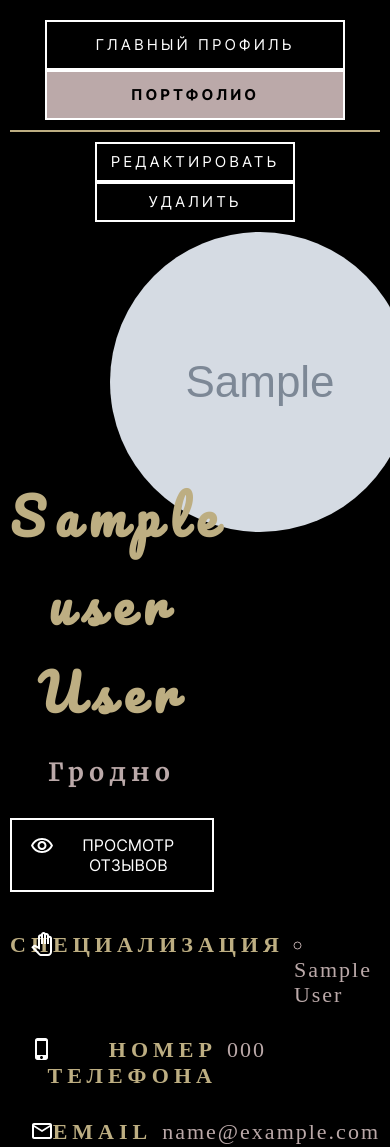
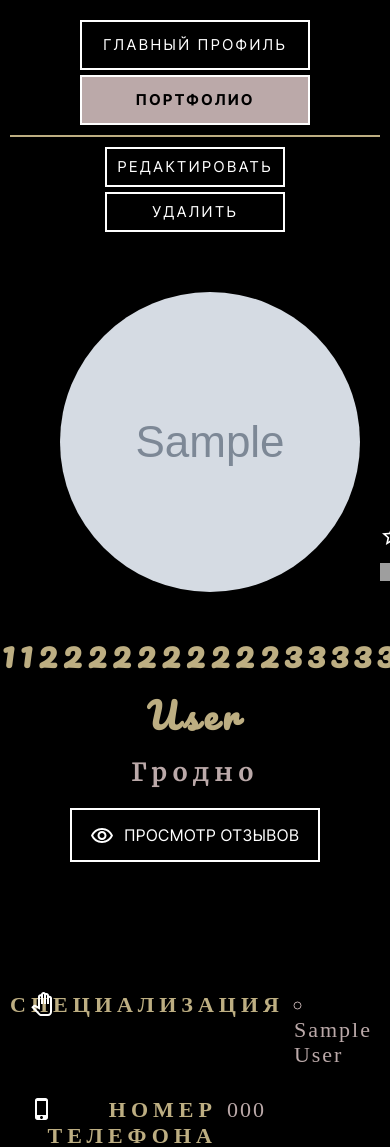
Before and after one commit to DmBand/hairdressers, a Django app: a page that uses hairdressers_project/users_app/templates/users_app/portfolio.html in a window 390 px wide. Shown: the part 106-1253 px from the top of the page. Run offline with Django 4.2, Linux system fonts and the light colour scheme; a user stored in the database is signed in; tables that the repository leaves empty hold one stand-in row (values such as "Sample post"); grey boxes marked "Sample" are stand-in pictures; parts of the project's set-up code (start-up, migrations or seed data) failed here and were passed over; grey boxes are pictures that could not be loaded.

Commit message:
some edits

```diff
--- a/hairdressers_project/users_app/static/users_app/css/portfolio.css
+++ b/hairdressers_project/users_app/static/users_app/css/portfolio.css
@@ -14,6 +14,13 @@
 	column-gap: 40px;
 	border-bottom: 2px solid #BDAE82;
 	padding-bottom: 10px;
+}
+
+@media (max-width: 650px) {
+	.btn-list {
+		row-gap: 5px;
+		column-gap: 20px;
+	}
 }
 
 .btn-block,
@@ -35,11 +42,24 @@
 	color: #fff;
 }
 
+@media (max-width: 768px) {
+	.btn-block {
+		width: 230px;
+	}
+}
+
 .btn-block2,
 .btn-block3 {
 	width: 200px;
 	height: 40px;
 	color: #fff;
+}
+
+@media (max-width: 768px) {
+	.btn-block2,
+	.btn-block3 {
+		width: 180px;
+	}
 }
 
 .btn-block:hover {
@@ -64,9 +84,21 @@
 	color: #000;
 }
 
+@media (max-width: 768px) {
+	.btn-block-active {
+		width: 230px;
+	}
+}
+
 .btn-item {
 	letter-spacing: 3px;
 	line-height: 46px;
+}
+
+@media (max-width: 768px) {
+	.btn-item {
+		letter-spacing: 2px;
+	}
 }
 
 .btn-item2 {
@@ -74,22 +106,25 @@
 	line-height: 35px;
 }
 
-.btn-list {
-	display: flex;
-	flex-wrap: wrap;
-	align-items: center;
-	justify-content: center;
-	column-gap: 40px;
-	border-bottom: 2px solid #BDAE82;
-	padding-bottom: 10px;
+@media (max-width: 768px) {
+	.btn-item2 {
+		letter-spacing: 2px;
+	}
 }
 
 .main-title {
+	margin-top: 50px;
 	display: flex;
-	justify-content: space-between;
-	flex-wrap: wrap;
+	justify-content: space-around;
 	font-family: 'Merriweather';
 	font-weight: 700;
+}
+
+@media (max-width: 1170px) {
+	.main-title {
+		flex-direction: column;
+		align-items: center;
+	}
 }
 
 .photo-and-rating {
@@ -141,8 +176,6 @@
 	display: flex;
 	flex-direction: column;
 	justify-content: center;
-	row-gap: 20px;
-	width: 55%;
 	height: 300px;
 	text-align: center;
 	color: #BBA9A9;
@@ -150,18 +183,19 @@
 
 .name-surname {
 	font-family: 'Pacifico';
-	font-size: 50px;
-	letter-spacing: 10px;
+	font-size: 35px;
+	letter-spacing: 5px;
 	color: #BDAE82;
 }
 
 .city {
+	margin-top: 10px;
 	font-size: 25px;
 	letter-spacing: 5px;
 }
 
 .comment-btns-container {
-	margin-top: 10px;
+	margin-top: 20px;
 	display: flex;
 	flex-direction: column;
 	row-gap: 15px;
@@ -365,7 +399,7 @@
 	font-size: 18px;
 	line-height: 38px;
 	text-transform: uppercase;
-	width: 170px;
+	width: 250px;
 	height: 40px;
 	border: 2px solid #fff;
 	color: #fff;
@@ -375,10 +409,10 @@
 	cursor: pointer;
 }
 
-.del-photo-text:hover {
+/* .del-photo-text:hover {
 	border-color: #8f0c0c;
 	color: #8f0c0c;
-}
+} */
 
 .yes-no-container {
 	display: flex;
@@ -414,20 +448,22 @@
 }
 
 .portfolio-items {
-	max-height: 850px;
+	max-height: 550px;
+	padding: 0 10px 10px;
+	width: 100%;
 	overflow: auto;
 	margin-top: 20px;
 	display: flex;
-	flex-wrap: wrap;
-	justify-content: center;
-	column-gap: 10px;
-	row-gap: 20px;
+	/* flex-wrap: wrap; */
+	/* justify-content: center; */
+	column-gap: 20px;
+	/* row-gap: 20px; */
 }
 
 .ptf-item {
-	width: 400px;
-	height: 400px;
-	object-fit: cover;
+	width: 500px;
+	height: 450px;
+	object-fit: contain;
 }
 
 .p-info {
--- a/hairdressers_project/users_app/static/users_app/js/reset_btn.js
+++ b/hairdressers_project/users_app/static/users_app/js/reset_btn.js
@@ -9,7 +9,7 @@ const btnYes = document.getElementById('yes-reset');
 function confirmReset() {
     delPortf.classList.toggle('active');
     if (delPortf.classList.contains('active')) {
-        delPortf.innerText = 'Очистить?'
+        delPortf.innerText = 'Удалить все фото?'
         btnYes.classList.add('yes-reset');
         btnYes.innerText = 'Да';
 
@@ -28,7 +28,7 @@ function confirmReset() {
             btnYes.classList.remove('yes-reset');
             btnYes.innerText = '';
 
-            delPortf.innerText = 'Очистить';
+            delPortf.innerText = 'Удалить все фото';
     }
 }
 
--- a/hairdressers_project/users_app/templates/users_app/portfolio.html
+++ b/hairdressers_project/users_app/templates/users_app/portfolio.html
@@ -46,7 +46,9 @@
             </a>
         </div>
         <div class="main-name-city">
-            <h1 class="name-surname">{{ title }}</h1>
+            <h1 class="name-surname">1111111111222222222233333333331</h1>
+            <!-- <h1 class="name-surname">{{ name|truncatechars:31 }}</h1> -->
+            <h1 class="name-surname">{{ surname|truncatechars:31 }}</h1>
             <h2 class="city">Гродно</h2>
             <div class="comment-btns-container">
                 {% if request.user.simpleuser.slug != slug %}
@@ -101,7 +103,7 @@
                 <span style="font-family: 'Inter';">(</span>{{ count }}<span style="font-family: 'Inter';">)</span>
             </div>
             {% if request.user.simpleuser.slug == slug %}
-            <div class="del-photo-text">Очистить</div>
+            <div class="del-photo-text">Удалить все фото</div>
             <div class="yes-no-container">
                 <a href="{% url 'users_app:reset_portfolio' slug %}" id="yes-reset"></a>
             </div>
--- a/hairdressers_project/users_app/views.py
+++ b/hairdressers_project/users_app/views.py
@@ -328,6 +328,8 @@ def get_one_hairdresser_view(requset, slug_name):
     skills = person.skills.all().order_by('name')
     context = {
         'title': f'{person.name.capitalize()} {person.surname.capitalize()}',
+        'name': person.name.capitalize(),
+        'surname': person.surname.capitalize(),
         'avatar': person.avatar,
         'rating': person.rating,
         'city': person.city,
```
Also changed, not shown: hairdressers_project/users_app/static/users_app/css/add_avatar.css (+30 -1 lines).
